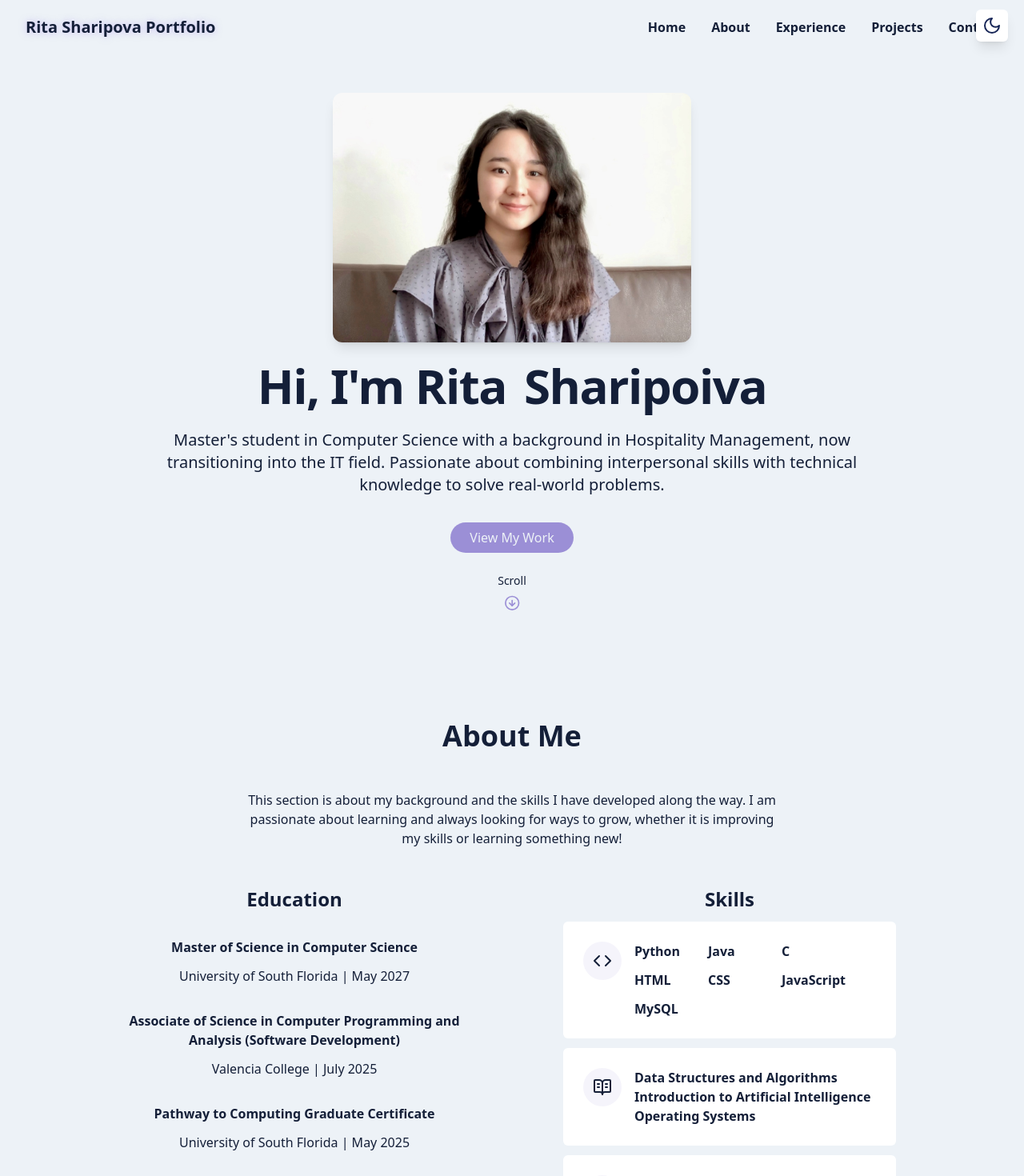
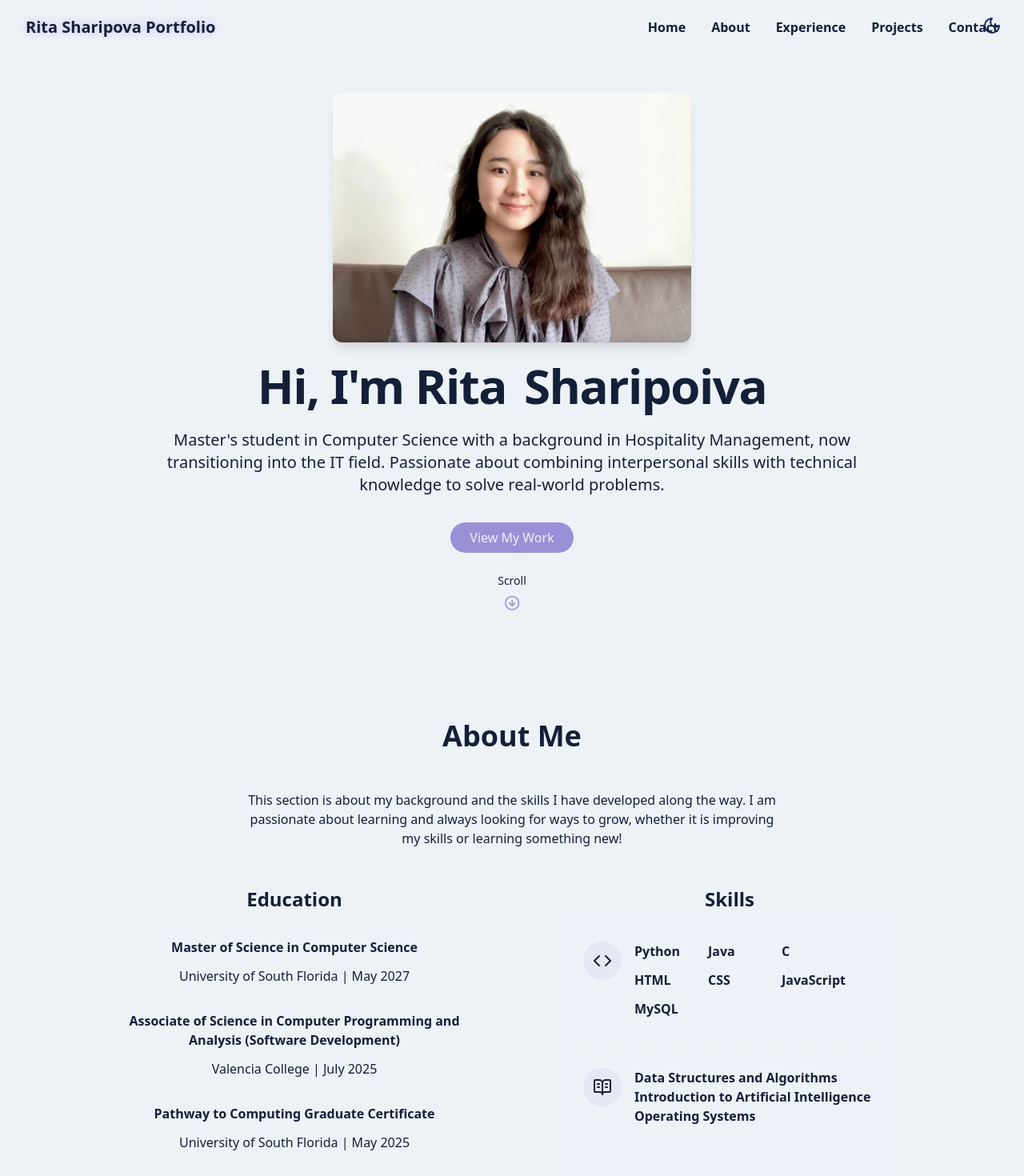
Before and after one commit to SharipovaRi/My-Portfolio-Project, a React (Vite) app in the folder client/: page / in a window 1280 px wide. Shown: the top 1470 px of the page at 80% size. Built offline with nearby package versions, Linux system fonts and the light colour scheme.

Commit message:
update toggle

```diff
--- a/client/src/components/ThemeToggle.jsx
+++ b/client/src/components/ThemeToggle.jsx
@@ -1,6 +1,5 @@
 import { Moon, Sun } from "lucide-react";
-import { useState } from "react";
-import React, { useEffect } from 'react';
+import { useState, useEffect  } from "react";
 import {cn} from "@/lib/utils";
 export const ThemeToggle = () => {
 
@@ -33,8 +32,9 @@ export const ThemeToggle = () => {
         }
     };
     return (
-    <button onClick={toggleTheme} className={cn("fixed max-sm:hidden top-3 right-5 z-50 p-2 rounded-md transition duration-300 bg-card shadow-lg",
-    "focus:outline-none")}>
+    <button onClick={toggleTheme} className={cn(
+    "fixed max-sm:hidden top-3 right-5 z-50 w-10 h-10 flex items-center justify-center transition duration-300 "
+  )}>
 
         {isDarkMode ? (
         <Sun  className="h-6 w-6 text-yellow-300"/>
--- a/client/src/index.css
+++ b/client/src/index.css
@@ -33,7 +33,7 @@
     --background: 210 40% 95%;
     --foreground: 222 47% 15%;
 
-    --card: 0 0% 100%;
+    --card: 210 40% 95%;
 
     --primary: 250 47% 70%;
     --primary-foreground: 210 40% 95%;
@@ -45,7 +45,7 @@
     --background: 222 47% 5%;
     --foreground: 213 31% 91%;
 
-    --card: 222 47% 8%;
+    --card: 222 47% 5%;
 
     --primary: 250 65% 60%;
     --primary-foreground: 213 31% 91%;
```
